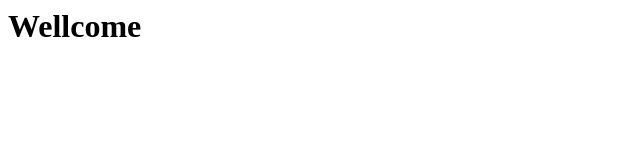
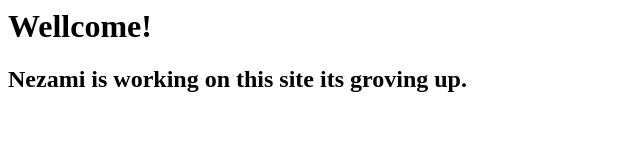
Before and after one commit to nezami1377/myRowSite, a plain HTML site: page index.html in a window 1280 px wide. Shown: the whole page, without its empty margins (0-640 px from the left). Drawn offline with Linux system fonts and the light colour scheme.

Commit message:
Update index.html

```diff
--- a/index.html
+++ b/index.html
@@ -1,3 +1,4 @@
 <html><head></head><body>
-<h1>Wellcome</h1>
+<h1>Wellcome!</h1>
+  <h2>Nezami is working on this site its groving up.</h2>
 </body></html>
```
